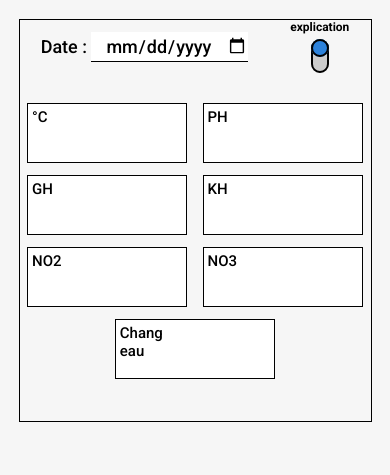
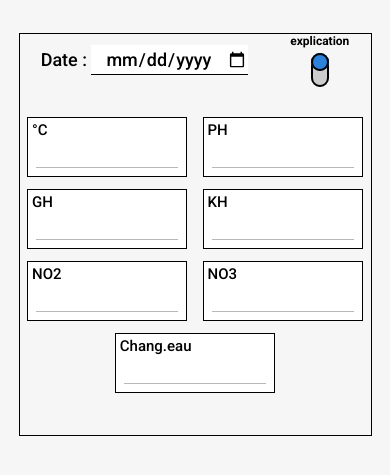
Before and after one commit to gaetancorin/aquanote, a PHP site: page /afficheur.html in a window 390 px wide. Shown: the part 98-573 px from the top of the page. Run offline with PHP 8.4, Linux system fonts and the light colour scheme.

Commit message:
finition bouton wrap_data reste a responsive

```diff
--- a/site/afficheur.css
+++ b/site/afficheur.css
@@ -119,7 +119,7 @@ li  a img{
 
 form{
      border: 1px solid black;
-    margin: 5vw auto 0 auto;
+    margin: calc(25px + 2vw) auto 0 auto;
     text-align: center;
     width: 90%;
     min-width: 333px;
@@ -250,6 +250,9 @@ form > div:nth-child(2){
     justify-content: space-around;
 }
 
+
+    /* --- wrap_de_data--- */
+
 .wrap_data{
     width: 160px;
     height: 60px;
@@ -258,13 +261,27 @@ form > div:nth-child(2){
     margin-bottom: 12px;
 }
 
+.trait_noir{
+    position: absolute;
+    width: 160px;
+    height: calc(60px - 10px);
+    border-bottom: solid 10px #b8b8b8;
+    outline: 9px solid white;
+    outline-offset: -9px;
+}
+
+
 input[type="text"]{
+    padding-top: 17px;
     height: 60px;
     width: 160px;
     background-color: rgba(255, 255, 255, 0);
     border: solid black 1px;
     position: absolute;
     text-align: center;
+    font-size: 22px;
+    color: #373737;
+    font-weight: 700;
 }
 
 .label_wrap_data{
--- a/site/afficheur.html
+++ b/site/afficheur.html
@@ -65,38 +65,46 @@
 
         <div>
             <div class="wrap_data">
-                <input type="text" id="temperature" >
-                <label for="temperature" class="label_wrap_data">°C
+                <span class="trait_noir"></span>
+                <input type="text" id="data_temperature" >
+                <label for="data_temperature" class="label_wrap_data">°C
+                </label>
+
+            </div>
+            <div class="wrap_data">
+                <span class="trait_noir"></span>
+                <input type="text" id="data_ph" >
+                <label for="data_ph" class="label_wrap_data">PH
                 </label>
             </div>
             <div class="wrap_data">
-                <input type="text" id="temperature" >
-                <label for="temperature" class="label_wrap_data">PH
-                </label>
-            </div>
-            <div class="wrap_data">
+                <span class="trait_noir"></span>
                 <input type="text" id="temperature" >
                 <label for="temperature" class="label_wrap_data">GH
                 </label>
             </div>
             <div class="wrap_data">
+                <span class="trait_noir"></span>
                 <input type="text" id="temperature" >
                 <label for="temperature" class="label_wrap_data">KH
                 </label>
             </div>
             <div class="wrap_data">
+                <span class="trait_noir"></span>
                 <input type="text" id="temperature" >
                 <label for="temperature" class="label_wrap_data">NO2
                 </label>
             </div>
             <div class="wrap_data">
+                <span class="trait_noir"></span>
                 <input type="text" id="temperature" >
                 <label for="temperature" class="label_wrap_data">NO3
                 </label>
             </div>
             <div class="wrap_data">
+                <span class="trait_noir"></span>
                 <input type="text" id="temperature" >
-                <label for="temperature" class="label_wrap_data">Chang eau
+                <label for="temperature" class="label_wrap_data">Chang.eau
                 </label>
             </div>
 
```
